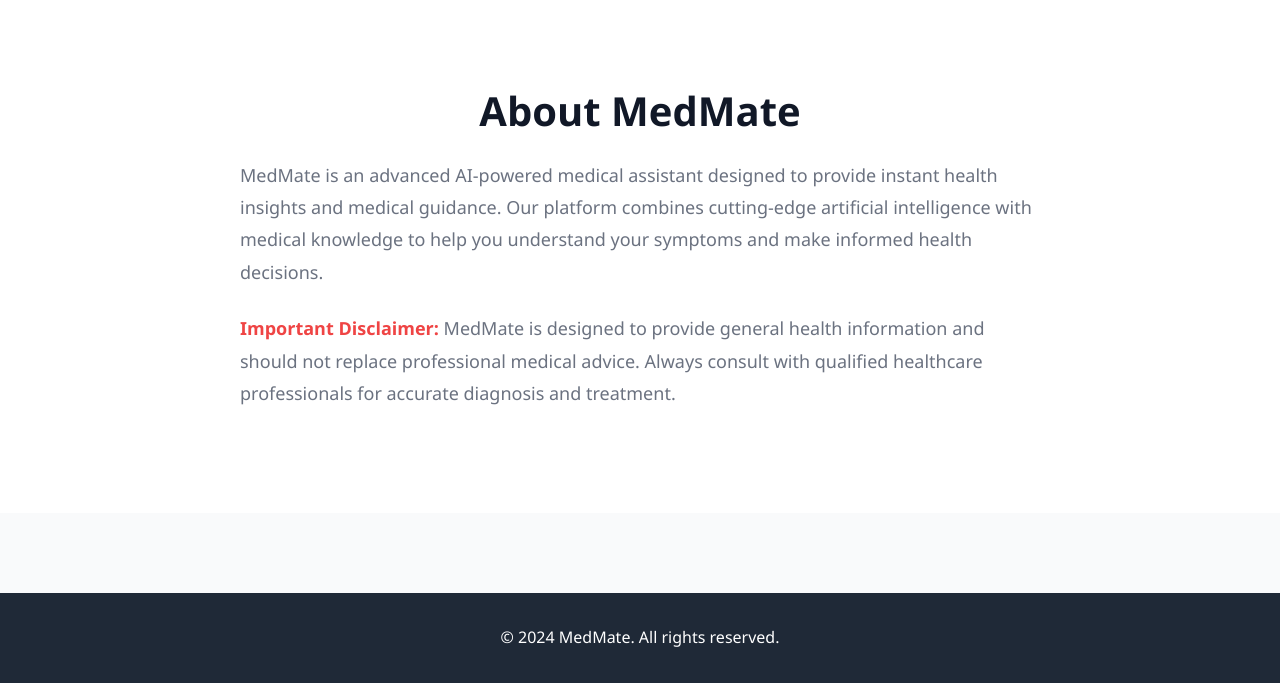
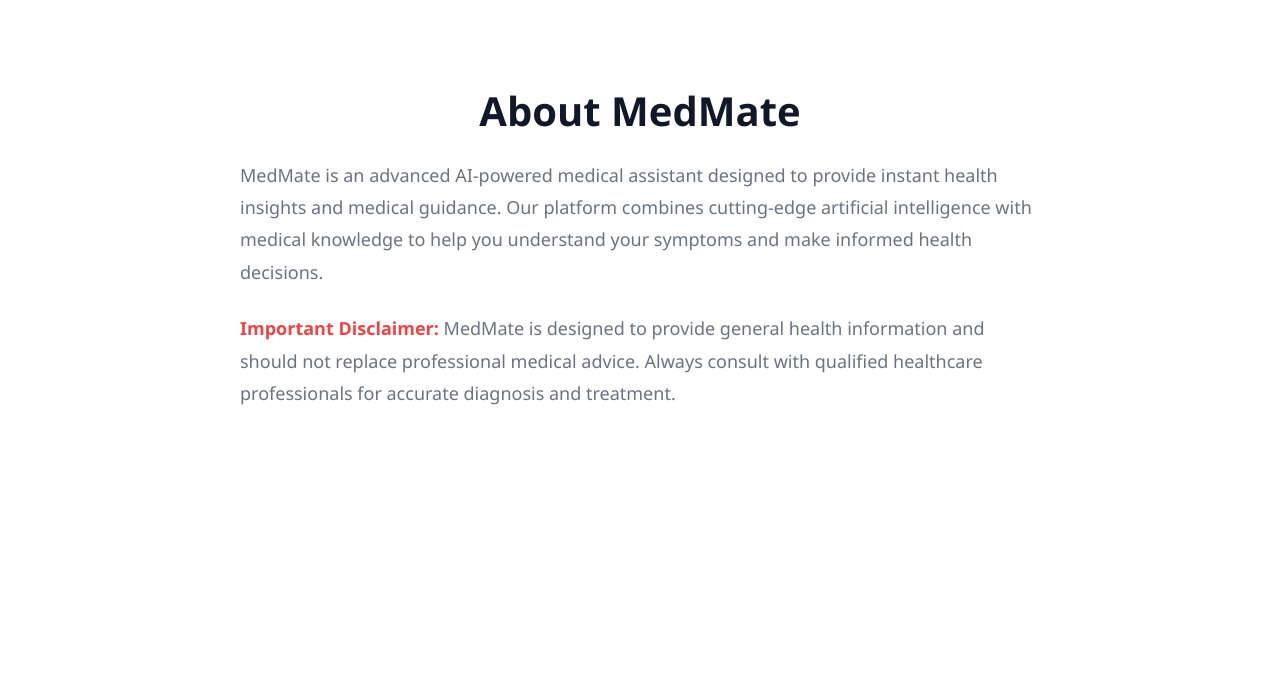
Before and after one commit to rohillamanas06-commits/MedMate---AI-Health-Assistant, a Flask app: page / in a window 1280 px wide. Shown: the part 1514-2197 px from the top of the page. After the commit the page ends 1919 px from the top, so only its background shows below. Run offline with Flask 3, Linux system fonts and the light colour scheme.

Commit message:
Remove footer section from home page

```diff
--- a/templates/index.html
+++ b/templates/index.html
@@ -184,12 +184,6 @@
         </div>
     </div>
 
-    <!-- Footer -->
-    <footer class="footer">
-        <div class="container">
-            <p>&copy; 2024 MedMate. All rights reserved.</p>
-        </div>
-    </footer>
     <script src="{{ url_for('static', filename='js/main.js') }}"></script>
     <script src="{{ url_for('static', filename='js/pwa-install.js') }}"></script>
 </body>
```
